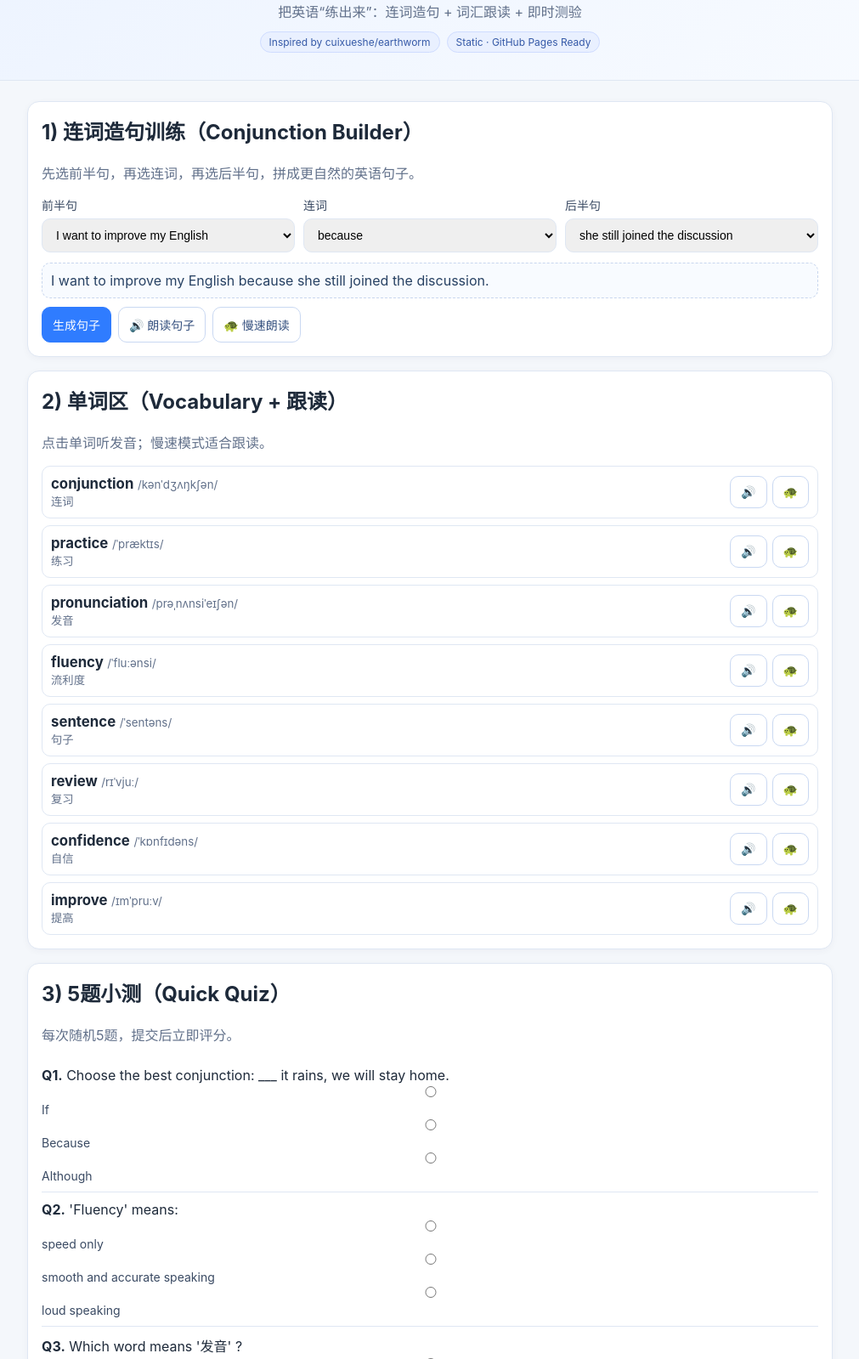
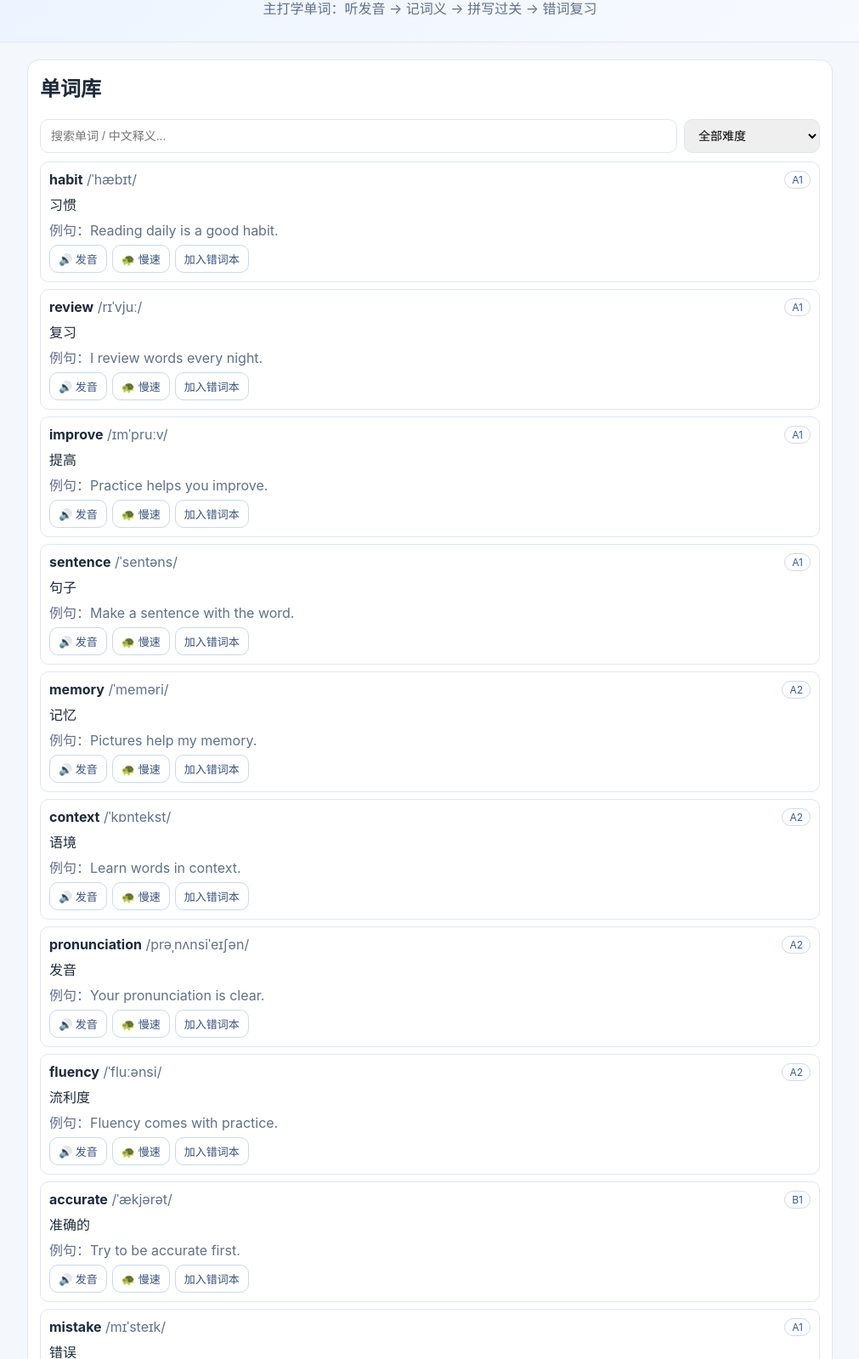
Before and after one commit to anglo911/earthworm-english-lab, a plain HTML site: page index.html in a window 1280 px wide. Shown: the part 78-1677 px from the top of the page at 85% size, without its empty margins (134-1145 px from the left). Drawn offline with Linux system fonts and the light colour scheme.

Commit message:
feat: pivot site to vocabulary-first learning experience

```diff
--- a/index.html
+++ b/index.html
@@ -3,70 +3,56 @@
   <head>
     <meta charset="UTF-8" />
     <meta name="viewport" content="width=device-width, initial-scale=1.0" />
-    <title>Earthworm English Lab</title>
-    <meta name="description" content="基于 Earthworm 思路打造的英语学习站：连词造句、词汇跟读、小测验。" />
+    <title>Word Sprint · 学单词</title>
+    <meta name="description" content="以学单词为核心：发音、慢速跟读、拼写训练、错词复习。" />
     <link rel="stylesheet" href="./styles.css" />
   </head>
   <body>
     <header class="hero">
-      <h1>🐛 Earthworm English Lab</h1>
-      <p>把英语“练出来”：连词造句 + 词汇跟读 + 即时测验</p>
-      <div class="badge-row">
-        <span class="badge">Inspired by cuixueshe/earthworm</span>
-        <span class="badge">Static · GitHub Pages Ready</span>
-      </div>
+      <h1>📚 Word Sprint</h1>
+      <p>主打学单词：听发音 → 记词义 → 拼写过关 → 错词复习</p>
     </header>
 
     <main class="container">
       <section class="card">
-        <h2>1) 连词造句训练（Conjunction Builder）</h2>
-        <p>先选前半句，再选连词，再选后半句，拼成更自然的英语句子。</p>
-
-        <div class="grid3">
-          <label>
-            前半句
-            <select id="leftClause"></select>
-          </label>
-          <label>
-            连词
-            <select id="conjunction"></select>
-          </label>
-          <label>
-            后半句
-            <select id="rightClause"></select>
-          </label>
+        <h2>单词库</h2>
+        <div class="toolbar">
+          <input id="searchInput" placeholder="搜索单词 / 中文释义..." />
+          <select id="levelFilter">
+            <option value="all">全部难度</option>
+            <option value="A1">A1</option>
+            <option value="A2">A2</option>
+            <option value="B1">B1</option>
+          </select>
         </div>
-
-        <div class="result" id="sentenceResult">Your sentence will appear here.</div>
-        <div class="actions">
-          <button id="buildBtn">生成句子</button>
-          <button id="speakSentenceBtn" class="secondary">🔊 朗读句子</button>
-          <button id="speakSentenceSlowBtn" class="secondary">🐢 慢速朗读</button>
-        </div>
+        <div id="wordList" class="word-list"></div>
       </section>
 
       <section class="card">
-        <h2>2) 单词区（Vocabulary + 跟读）</h2>
-        <p>点击单词听发音；慢速模式适合跟读。</p>
-        <div id="vocabList" class="vocab-list"></div>
+        <h2>拼写训练（Spelling）</h2>
+        <p id="quizPrompt" class="muted">点击“下一题”开始。</p>
+        <input id="spellInput" placeholder="输入英文单词" />
+        <div class="actions">
+          <button id="checkBtn">提交</button>
+          <button id="nextBtn" class="secondary">下一题</button>
+          <button id="speakQuizBtn" class="secondary">🔊 读题词</button>
+          <button id="speakQuizSlowBtn" class="secondary">🐢 慢速</button>
+        </div>
+        <div id="quizResult" class="result">Ready.</div>
       </section>
 
       <section class="card">
-        <h2>3) 5题小测（Quick Quiz）</h2>
-        <p>每次随机5题，提交后立即评分。</p>
-        <div id="quizBox"></div>
-        <div class="actions">
-          <button id="submitQuizBtn">提交评分</button>
-          <button id="regenQuizBtn" class="secondary">换一组题</button>
-        </div>
-        <div class="result" id="quizResult">Ready.</div>
+        <h2>今日复习统计</h2>
+        <div class="stats" id="statsBox"></div>
+        <h3>错词本（本地保存）</h3>
+        <div id="wrongList" class="wrong-list"></div>
       </section>
     </main>
 
     <footer>
       <small>
-        Built for <strong>anglo911</strong> · Powered by static HTML/CSS/JS ·
-        <a href="https://github.com/cuixueshe/earthworm" target="_blank" rel="noreferrer">Earthworm Source</a>
+        for anglo911 · vocabulary-first edition ·
+        <a href="https://github.com/anglo911/earthworm-english-lab" target="_blank" rel="noreferrer">GitHub Repo</a>
       </small>
     </footer>
 
--- a/script.js
+++ b/script.js
@@ -1,133 +1,173 @@
-const leftClauses = [
-  "I want to improve my English",
-  "She practices speaking every day",
-  "We can learn faster",
-  "He was tired",
-  "They kept trying",
+const words = [
+  { w: "habit", p: "/ˈhæbɪt/", zh: "习惯", ex: "Reading daily is a good habit.", lv: "A1" },
+  { w: "review", p: "/rɪˈvjuː/", zh: "复习", ex: "I review words every night.", lv: "A1" },
+  { w: "improve", p: "/ɪmˈpruːv/", zh: "提高", ex: "Practice helps you improve.", lv: "A1" },
+  { w: "sentence", p: "/ˈsentəns/", zh: "句子", ex: "Make a sentence with the word.", lv: "A1" },
+  { w: "memory", p: "/ˈmeməri/", zh: "记忆", ex: "Pictures help my memory.", lv: "A2" },
+  { w: "context", p: "/ˈkɒntekst/", zh: "语境", ex: "Learn words in context.", lv: "A2" },
+  { w: "pronunciation", p: "/prəˌnʌnsiˈeɪʃən/", zh: "发音", ex: "Your pronunciation is clear.", lv: "A2" },
+  { w: "fluency", p: "/ˈfluːənsi/", zh: "流利度", ex: "Fluency comes with practice.", lv: "A2" },
+  { w: "accurate", p: "/ˈækjərət/", zh: "准确的", ex: "Try to be accurate first.", lv: "B1" },
+  { w: "mistake", p: "/mɪˈsteɪk/", zh: "错误", ex: "Every mistake is a chance to learn.", lv: "A1" },
+  { w: "confident", p: "/ˈkɒnfɪdənt/", zh: "自信的", ex: "She sounds confident in class.", lv: "A2" },
+  { w: "progress", p: "/ˈprəʊɡres/", zh: "进步", ex: "Small steps make progress.", lv: "A1" },
+  { w: "conjunction", p: "/kənˈdʒʌŋkʃən/", zh: "连词", ex: "Because is a conjunction.", lv: "B1" },
+  { w: "similar", p: "/ˈsɪmələ(r)/", zh: "相似的", ex: "These two words are similar.", lv: "A2" },
+  { w: "instead", p: "/ɪnˈsted/", zh: "代替；而不是", ex: "Use a noun instead.", lv: "A2" },
+  { w: "repeat", p: "/rɪˈpiːt/", zh: "重复", ex: "Repeat after me.", lv: "A1" },
+  { w: "focus", p: "/ˈfəʊkəs/", zh: "专注", ex: "Focus on high-frequency words.", lv: "A2" },
+  { w: "challenge", p: "/ˈtʃælɪndʒ/", zh: "挑战", ex: "Take a 7-day word challenge.", lv: "B1" },
+  { w: "essential", p: "/ɪˈsenʃl/", zh: "必需的", ex: "Sleep is essential for memory.", lv: "B1" },
+  { w: "strategy", p: "/ˈstrætədʒi/", zh: "策略", ex: "Find your own study strategy.", lv: "B1" },
 ];
 
-const conjunctions = ["because", "although", "so", "if", "when", "while"];
-
-const rightClauses = [
-  "she still joined the discussion",
-  "we use short daily sessions",
-  "he continued reading aloud",
-  "you review new words at night",
-  "they made clear progress",
-  "it feels more natural",
-];
-
-const vocab = [
-  { word: "conjunction", phonetic: "/kənˈdʒʌŋkʃən/", meaning: "连词" },
-  { word: "practice", phonetic: "/ˈpræktɪs/", meaning: "练习" },
-  { word: "pronunciation", phonetic: "/prəˌnʌnsiˈeɪʃən/", meaning: "发音" },
-  { word: "fluency", phonetic: "/ˈfluːənsi/", meaning: "流利度" },
-  { word: "sentence", phonetic: "/ˈsentəns/", meaning: "句子" },
-  { word: "review", phonetic: "/rɪˈvjuː/", meaning: "复习" },
-  { word: "confidence", phonetic: "/ˈkɒnfɪdəns/", meaning: "自信" },
-  { word: "improve", phonetic: "/ɪmˈpruːv/", meaning: "提高" },
-];
-
-const quizBank = [
-  { q: "Choose the best conjunction: I was tired, ___ I finished my homework.", options: ["but", "because", "if"], ans: "but" },
-  { q: "Which word means '发音' ?", options: ["pronunciation", "fluency", "sentence"], ans: "pronunciation" },
-  { q: "Fill in: If you practice daily, you ___ improve.", options: ["will", "were", "did"], ans: "will" },
-  { q: "Choose the better sentence:", options: ["She practice every day.", "She practices every day.", "She practicing every day."], ans: "She practices every day." },
-  { q: "Which word is closest to 'review'?", options: ["forget", "revisit", "avoid"], ans: "revisit" },
-  { q: "Choose the best conjunction: ___ it rains, we will stay home.", options: ["If", "Because", "Although"], ans: "If" },
-  { q: "'Fluency' means:", options: ["speed only", "smooth and accurate speaking", "loud speaking"], ans: "smooth and accurate speaking" },
-];
-
-function fillSelect(id, list) {
-  const el = document.getElementById(id);
-  el.innerHTML = list.map(v => `<option value="${v}">${v}</option>`).join("");
-}
+const state = {
+  todayTries: 0,
+  todayCorrect: 0,
+  currentQuizWord: null,
+  wrongBook: JSON.parse(localStorage.getItem("wrongBook") || "[]"),
+};
 
 function speak(text, rate = 1) {
   if (!window.speechSynthesis) {
-    alert("当前浏览器不支持语音播放（SpeechSynthesis）。");
+    alert("当前浏览器不支持语音播放");
     return;
   }
   window.speechSynthesis.cancel();
-  const utter = new SpeechSynthesisUtterance(text);
-  utter.lang = "en-US";
-  utter.rate = rate;
-  window.speechSynthesis.speak(utter);
+  const u = new SpeechSynthesisUtterance(text);
+  u.lang = "en-US";
+  u.rate = rate;
+  window.speechSynthesis.speak(u);
 }
 
-function buildSentence() {
-  const left = document.getElementById("leftClause").value;
-  const conj = document.getElementById("conjunction").value;
-  const right = document.getElementById("rightClause").value;
-  let sentence = `${left} ${conj} ${right}.`;
-  sentence = sentence.charAt(0).toUpperCase() + sentence.slice(1);
-  document.getElementById("sentenceResult").textContent = sentence;
+function saveWrongBook() {
+  localStorage.setItem("wrongBook", JSON.stringify(state.wrongBook));
 }
 
-function renderVocab() {
-  const box = document.getElementById("vocabList");
-  box.innerHTML = vocab.map(v => `
-    <div class="vocab-item">
-      <div class="vocab-main">
-        <b>${v.word}</b> <small>${v.phonetic}</small><br/>
-        <small>${v.meaning}</small>
+function addWrong(wordObj) {
+  if (!state.wrongBook.find(x => x.w === wordObj.w)) {
+    state.wrongBook.push(wordObj);
+    saveWrongBook();
+  }
+  renderWrongBook();
+  renderStats();
+}
+
+function removeWrong(word) {
+  state.wrongBook = state.wrongBook.filter(x => x.w !== word);
+  saveWrongBook();
+  renderWrongBook();
+  renderStats();
+}
+
+function renderWords() {
+  const q = document.getElementById("searchInput").value.trim().toLowerCase();
+  const lv = document.getElementById("levelFilter").value;
+  const list = words.filter(x => {
+    const hit = x.w.toLowerCase().includes(q) || x.zh.includes(q);
+    const lvHit = lv === "all" || x.lv === lv;
+    return hit && lvHit;
+  });
+
+  const box = document.getElementById("wordList");
+  box.innerHTML = list.map(x => `
+    <div class="word-item">
+      <div class="word-top">
+        <div><strong>${x.w}</strong> <span class="muted">${x.p}</span></div>
+        <span class="tag">${x.lv}</span>
       </div>
-      <div class="vocab-actions">
-        <button class="secondary" onclick="speak('${v.word}', 1)">🔊</button>
-        <button class="secondary" onclick="speak('${v.word}', 0.7)">🐢</button>
+      <div>${x.zh}</div>
+      <div class="muted">例句：${x.ex}</div>
+      <div class="word-actions">
+        <button class="secondary" onclick="speak('${x.w}',1)">🔊 发音</button>
+        <button class="secondary" onclick="speak('${x.w}',0.72)">🐢 慢速</button>
+        <button class="secondary" onclick="addWrongByWord('${x.w}')">加入错词本</button>
       </div>
     </div>
   `).join("");
 }
 
-function pickRandom(arr, n) {
-  const a = [...arr];
-  const out = [];
-  while (out.length < n && a.length) {
-    const idx = Math.floor(Math.random() * a.length);
-    out.push(a.splice(idx, 1)[0]);
-  }
-  return out;
+function addWrongByWord(word) {
+  const found = words.find(x => x.w === word);
+  if (found) addWrong(found);
+}
+window.speak = speak;
+window.addWrongByWord = addWrongByWord;
+
+function randomFrom(arr) {
+  return arr[Math.floor(Math.random() * arr.length)];
 }
 
-let currentQuiz = [];
-
-function renderQuiz() {
-  currentQuiz = pickRandom(quizBank, 5);
-  const box = document.getElementById("quizBox");
-  box.innerHTML = currentQuiz.map((item, i) => `
-    <div class="quiz-q">
-      <div><strong>Q${i + 1}.</strong> ${item.q}</div>
-      ${item.options.map(op => `
-        <label>
-          <input type="radio" name="q${i}" value="${op}"> ${op}
-        </label>
-      `).join("")}
-    </div>
-  `).join("");
+function nextQuiz() {
+  const src = state.wrongBook.length >= 3 ? state.wrongBook : words;
+  state.currentQuizWord = randomFrom(src);
+  document.getElementById("spellInput").value = "";
+  document.getElementById("quizPrompt").textContent = `释义：${state.currentQuizWord.zh} ｜ 例句：${state.currentQuizWord.ex}`;
   document.getElementById("quizResult").textContent = "Ready.";
 }
 
-function gradeQuiz() {
-  let score = 0;
-  currentQuiz.forEach((q, i) => {
-    const picked = document.querySelector(`input[name="q${i}"]:checked`)?.value;
-    if (picked === q.ans) score += 1;
-  });
-  document.getElementById("quizResult").textContent = `Score: ${score}/5 ${score >= 4 ? "🎉 Great!" : "💪 Keep going!"}`;
+function checkQuiz() {
+  if (!state.currentQuizWord) {
+    nextQuiz();
+    return;
+  }
+  const input = document.getElementById("spellInput").value.trim().toLowerCase();
+  const ans = state.currentQuizWord.w.toLowerCase();
+
+  state.todayTries += 1;
+
+  if (input === ans) {
+    state.todayCorrect += 1;
+    document.getElementById("quizResult").innerHTML = `<span class="ok">✅ 正确！</span> ${state.currentQuizWord.w}`;
+    removeWrong(state.currentQuizWord.w);
+  } else {
+    document.getElementById("quizResult").innerHTML = `<span class="bad">❌ 错误</span> 正确答案：<b>${state.currentQuizWord.w}</b>`;
+    addWrong(state.currentQuizWord);
+  }
+  renderStats();
 }
 
-fillSelect("leftClause", leftClauses);
-fillSelect("conjunction", conjunctions);
-fillSelect("rightClause", rightClauses);
-buildSentence();
-renderVocab();
-renderQuiz();
+function renderStats() {
+  const acc = state.todayTries ? Math.round((state.todayCorrect / state.todayTries) * 100) : 0;
+  document.getElementById("statsBox").innerHTML = `
+    <div class="stat"><div class="muted">今日作答</div><div><b>${state.todayTries}</b></div></div>
+    <div class="stat"><div class="muted">答对数</div><div class="ok"><b>${state.todayCorrect}</b></div></div>
+    <div class="stat"><div class="muted">正确率</div><div><b>${acc}%</b></div></div>
+    <div class="stat"><div class="muted">错词本</div><div class="warn"><b>${state.wrongBook.length}</b></div></div>
+  `;
+}
 
-document.getElementById("buildBtn").addEventListener("click", buildSentence);
-document.getElementById("speakSentenceBtn").addEventListener("click", () => speak(document.getElementById("sentenceResult").textContent, 1));
-document.getElementById("speakSentenceSlowBtn").addEventListener("click", () => speak(document.getElementById("sentenceResult").textContent, 0.75));
-document.getElementById("submitQuizBtn").addEventListener("click", gradeQuiz);
-document.getElementById("regenQuizBtn").addEventListener("click", renderQuiz);
+function renderWrongBook() {
+  const box = document.getElementById("wrongList");
+  if (!state.wrongBook.length) {
+    box.innerHTML = `<div class="muted">暂无错词，继续保持 👏</div>`;
+    return;
+  }
+  box.innerHTML = state.wrongBook.map(x => `
+    <div class="wrong-item">
+      <b>${x.w}</b> <span class="muted">${x.p}</span> · ${x.zh}
+      <div class="actions" style="margin-top:6px">
+        <button class="secondary" onclick="speak('${x.w}',1)">🔊</button>
+        <button class="secondary" onclick="speak('${x.w}',0.72)">🐢</button>
+        <button class="secondary" onclick="removeWrongByWord('${x.w}')">移除</button>
+      </div>
+    </div>
+  `).join("");
+}
 
-window.speak = speak;
+function removeWrongByWord(word) {
+  removeWrong(word);
+}
+window.removeWrongByWord = removeWrongByWord;
+
+document.getElementById("searchInput").addEventListener("input", renderWords);
+document.getElementById("levelFilter").addEventListener("change", renderWords);
+document.getElementById("checkBtn").addEventListener("click", checkQuiz);
+document.getElementById("nextBtn").addEventListener("click", nextQuiz);
+document.getElementById("speakQuizBtn").addEventListener("click", () => state.currentQuizWord && speak(state.currentQuizWord.w, 1));
+document.getElementById("speakQuizSlowBtn").addEventListener("click", () => state.currentQuizWord && speak(state.currentQuizWord.w, 0.72));
+
+renderWords();
+renderStats();
+renderWrongBook();
+nextQuiz();
--- a/styles.css
+++ b/styles.css
@@ -6,9 +6,10 @@
   --primary: #2f7cff;
   --primary-dark: #1b5fd3;
   --ok: #0b8a59;
+  --warn: #b45309;
+  --bad: #b42318;
   --border: #dfe7f3;
 }
-
 * { box-sizing: border-box; }
 body {
   margin: 0;
@@ -16,58 +17,36 @@ body {
   color: var(--ink);
   background: var(--bg);
 }
-
 .hero {
-  padding: 32px 20px;
+  padding: 28px 16px;
   text-align: center;
   background: linear-gradient(140deg, #ecf3ff, #f8fbff);
   border-bottom: 1px solid var(--border);
 }
-
-.hero h1 { margin: 0 0 8px; font-size: 2rem; }
+.hero h1 { margin: 0 0 8px; }
 .hero p { margin: 0; color: var(--muted); }
-.badge-row { margin-top: 12px; display: flex; gap: 8px; justify-content: center; flex-wrap: wrap; }
-.badge {
-  background: #e9f0ff;
-  color: #3559a7;
-  border: 1px solid #cfdcff;
-  border-radius: 999px;
-  padding: 4px 10px;
-  font-size: 12px;
-}
-
 .container {
   max-width: 980px;
-  margin: 24px auto;
-  padding: 0 16px 40px;
+  margin: 20px auto;
+  padding: 0 16px 30px;
   display: grid;
-  gap: 16px;
+  gap: 14px;
 }
-
 .card {
   background: var(--card);
   border: 1px solid var(--border);
   border-radius: 14px;
-  padding: 16px;
-  box-shadow: 0 2px 8px rgba(9, 30, 66, 0.04);
+  padding: 14px;
 }
-
-h2 { margin-top: 0; }
-p { color: var(--muted); }
-
-.grid3 {
+h2, h3 { margin-top: 0; }
+.muted { color: var(--muted); }
+.toolbar {
   display: grid;
-  gap: 10px;
-  grid-template-columns: repeat(auto-fit, minmax(220px, 1fr));
+  grid-template-columns: 1fr 160px;
+  gap: 8px;
+  margin-bottom: 10px;
 }
-label {
-  display: flex;
-  flex-direction: column;
-  gap: 6px;
-  font-size: 14px;
-  color: #3a4a63;
-}
-select, button {
+input, select, button {
   border-radius: 10px;
   border: 1px solid var(--border);
   padding: 10px 12px;
@@ -83,43 +62,68 @@ button:hover { background: var(--primary-dark); }
 button.secondary {
   background: #fff;
   color: #36517f;
-  border: 1px solid #c9d8f2;
+  border-color: #c9d8f2;
 }
 button.secondary:hover { background: #f1f6ff; }
-
-.actions { margin-top: 10px; display: flex; gap: 8px; flex-wrap: wrap; }
+.actions { margin-top: 8px; display: flex; gap: 8px; flex-wrap: wrap; }
+.word-list { display: grid; gap: 8px; }
+.word-item {
+  border: 1px solid var(--border);
+  border-radius: 10px;
+  padding: 10px;
+  display: grid;
+  gap: 6px;
+}
+.word-top {
+  display: flex;
+  justify-content: space-between;
+  align-items: center;
+  gap: 10px;
+}
+.tag {
+  border: 1px solid #c9d8f2;
+  color: #3559a7;
+  border-radius: 999px;
+  padding: 2px 8px;
+  font-size: 12px;
+}
+.word-actions { display: flex; gap: 6px; flex-wrap: wrap; }
+.word-actions button { padding: 6px 10px; font-size: 13px; }
 .result {
-  margin-top: 12px;
+  margin-top: 10px;
   border: 1px dashed #c8d6ee;
   background: #f8fbff;
   border-radius: 10px;
   padding: 10px;
-  color: #274163;
 }
-
-.vocab-list { display: grid; gap: 8px; }
-.vocab-item {
+.stats {
   display: grid;
-  grid-template-columns: 1fr auto;
-  align-items: center;
-  gap: 10px;
+  grid-template-columns: repeat(auto-fit, minmax(140px, 1fr));
+  gap: 8px;
+  margin-bottom: 10px;
+}
+.stat {
   border: 1px solid var(--border);
   border-radius: 10px;
   padding: 10px;
+  text-align: center;
 }
-.vocab-main b { font-size: 1.05rem; }
-.vocab-main small { color: var(--muted); }
-.vocab-actions { display: flex; gap: 6px; }
-
-.quiz-q {
-  border-top: 1px solid var(--border);
-  padding: 10px 0;
+.wrong-list { display: grid; gap: 6px; }
+.wrong-item {
+  border: 1px solid #f2d3c2;
+  background: #fff8f4;
+  border-radius: 8px;
+  padding: 8px;
 }
-.quiz-q:first-child { border-top: 0; }
-
+.ok { color: var(--ok); }
+.bad { color: var(--bad); }
+.warn { color: var(--warn); }
 footer {
   text-align: center;
   padding: 12px;
   color: var(--muted);
 }
 footer a { color: #3559a7; text-decoration: none; }
+@media (max-width: 640px) {
+  .toolbar { grid-template-columns: 1fr; }
+}
```
Also changed, not shown: 1 other file.
